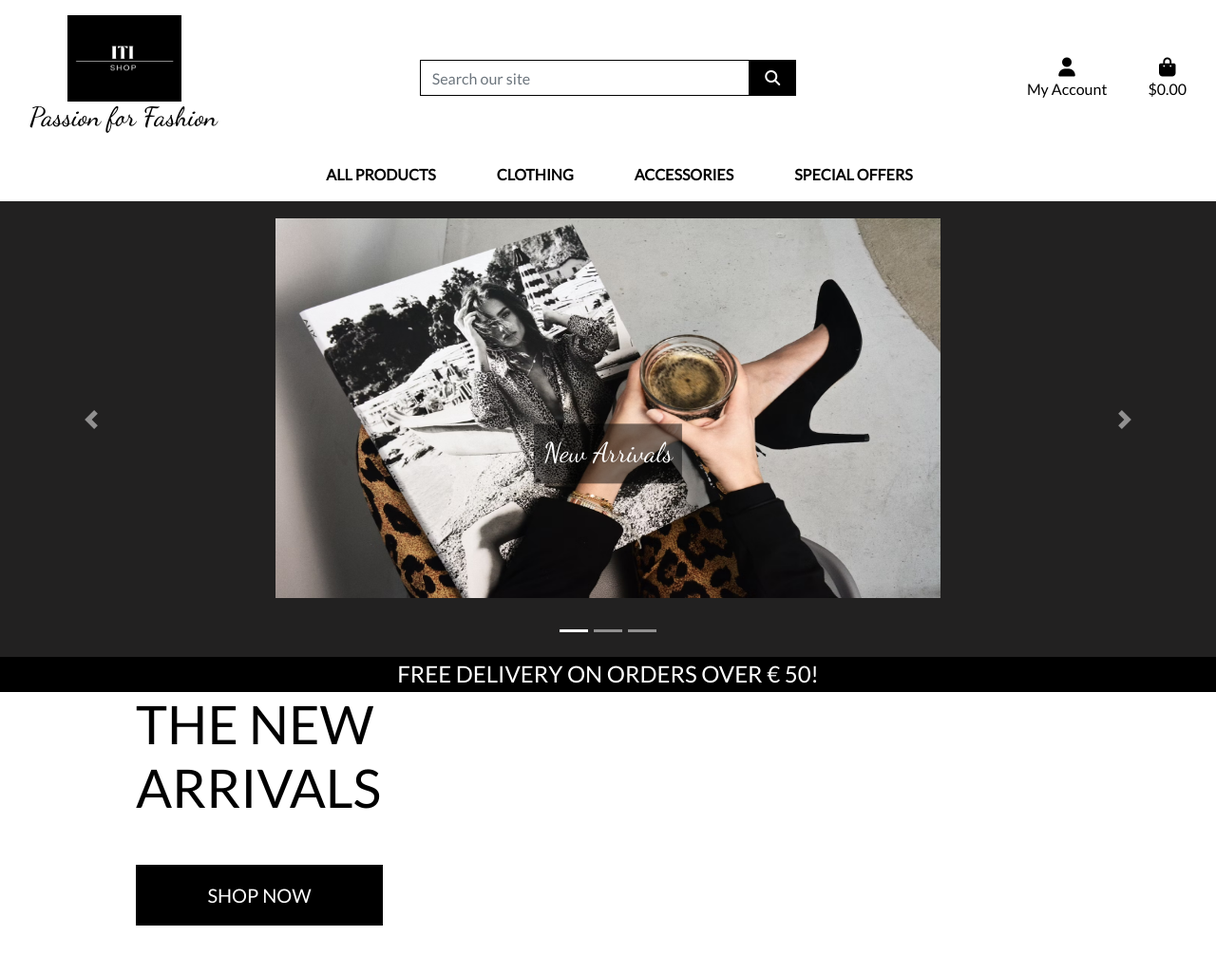
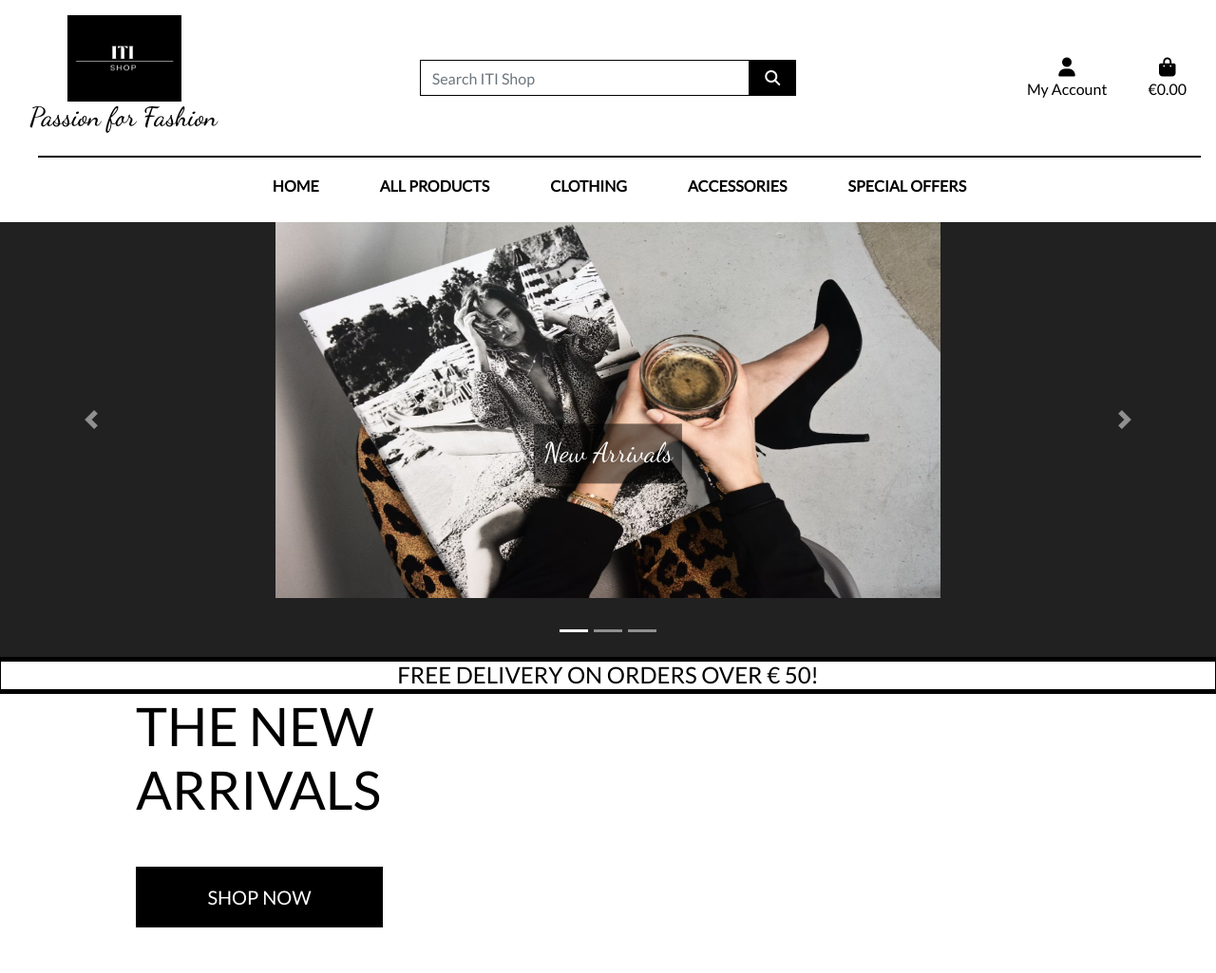
Before and after one commit to Lin2907/ITI-Shop, a Django app: page / in a window 1280 px wide. Shown: the whole page at 95% size. Before the commit the page ends 975 px from the top, so only its background shows below. Run offline with Django 3.2, Linux system fonts and the light colour scheme; some libraries are stand-ins or nearby versions; some web fonts are replaced.

Commit message:
Add Home link to main-nav.html and fix the styling for delivery banner and main navigation

```diff
--- a/home/templates/home/index.html
+++ b/home/templates/home/index.html
@@ -41,7 +41,7 @@
     </div>
     <div id="delivery-banner" class="row text-center">
       <div class="col bg-black text-white">
-          <h4 class="logo-font my-1" style="color:white;">Free delivery on orders over € {{ free_delivery_threshold }}!</h4>
+          <h4 class="logo-font my-1" style="color:black; background-color: white; border: solid 1px black;">Free delivery on orders over € {{ free_delivery_threshold }}!</h4>
       </div>
   </div>
 {% endblock %}
@@ -49,9 +49,9 @@
 <div class="container h-100">
     <div class="row h-100">
         <div class="col-7 col-md-6 my-auto">
-            <h1 class="display-4 logo-font text-black">
+            <h4 class="display-4 logo-font text-black">
                 The new Arrivals
-            </h1>
+            </h4>
             <div class="my-5">
                 <h4>
                     <a href="{% url 'products'%}?category=New Arrivals" class="shop-now-button btn btn-lg rounded-0 text-uppercase py-3">Shop Now</a>
--- a/templates/base.html
+++ b/templates/base.html
@@ -49,7 +49,7 @@
             <div class="col-12 col-lg-4 my-auto py-1 py-lg-0">
                 <form method="GET" action="{% url 'products' %}">
                     <div class="input-group w-100">
-                        <input class="form-control border border-black rounded-0" type="text" name="q" placeholder="Search our site">
+                        <input class="form-control border border-black rounded-0" type="text" name="q" placeholder="Search ITI Shop">
                         <div class="input-group-append">
                             <button class="form-control btn btn-black border border-black rounded-0" type="submit">
                                 <span class="icon">
@@ -85,12 +85,12 @@
                     <li class="list-inline-item">
                         <a class="{% if grand_total %}text-info font-weight-bold{% else %}text-black{% endif %} nav-link" href="{% url 'view_bag' %}">
                             <div class="text-center">
-                                <div><i class="fas fa-shopping-bag fa-lg"></i></div>
-                                <p class="my-0">
+                                <div><i class="fas fa-shopping-bag fa-lg" style="color:black;"></i></div>
+                                <p class="my-0" style="color:black;">
                                     {% if grand_total %}
-                                        ${{ grand_total|floatformat:2 }}
+                                      €{{ grand_total|floatformat:2 }}
                                     {% else %}
-                                        $0.00
+                                      €0.00
                                     {% endif %}
                                 </p>
                             </div>
--- a/templates/includes/main-nav.html
+++ b/templates/includes/main-nav.html
@@ -1,5 +1,10 @@
-<div class="collapse navbar-collapse" id="main-nav">
+<div class="collapse navbar-collapse" id="main-nav" style="border-top: solid 2px black; padding:10px;">
     <ul class="navbar-nav w-auto mx-auto">
+        <li class="nav-item">
+            <a class="logo-font font-weight-bold nav-link text-black mr-5" href="{% url 'home' %}">
+                Home
+            </a>
+        </li>
         <li class="nav-item dropdown">
             <a class="logo-font font-weight-bold nav-link text-black mr-5" href="#" id="all-products-link" data-toggle="dropdown" aria-haspopup="true" aria-expanded="false">
                 All Products
```
